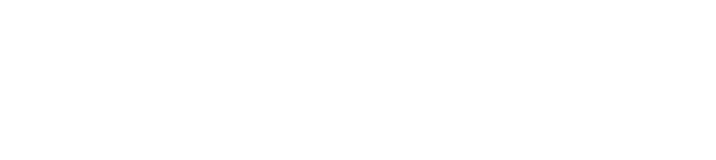
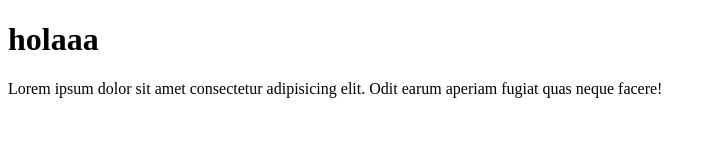
Before and after one commit to Jaret-Hl/Mirepositorio, a plain HTML site: page index.html in a window 1280 px wide. Shown: the whole page, without its empty margins (0-716 px from the left). Drawn offline with Linux system fonts and the light colour scheme.

Commit message:
cambio en index

```diff
--- a/index.html
+++ b/index.html
@@ -7,6 +7,10 @@
     <title>Document</title>
 </head>
 <body>
-
+    <h1>
+        holaaa
+    </h1>
+    <p>Lorem ipsum dolor sit amet consectetur adipisicing elit. Odit earum aperiam fugiat quas neque facere!</p>
+    <img src="" alt="">
 </body>
 </html>
```
